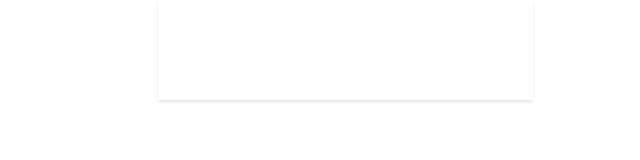
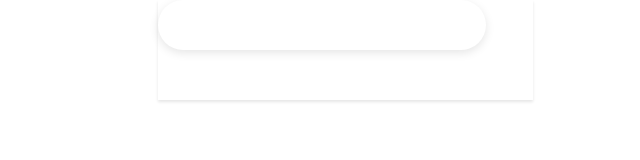
Before and after one commit to therealadil/website-homepage, a plain HTML site: page index.html in a window 1280 px wide. Shown: the full height of the page, 295-935 px from the left. Drawn offline with Linux system fonts and the light colour scheme.

Commit message:
style search box shadow and shape

```diff
--- a/index.html
+++ b/index.html
@@ -11,6 +11,7 @@
 
     <header>
 
+        <div class="search-box"></div>
 
     </header>
 
--- a/styles.css
+++ b/styles.css
@@ -15,3 +15,11 @@ header {
   height: 100px;
 
   }
+
+  .search-box {
+    background-color: white;
+    height: 50px;
+    width: 87.5%;
+    border-radius: 30px;
+    box-shadow: 0 3px 10px rgba(0 0 0/0.1);
+  }
```
